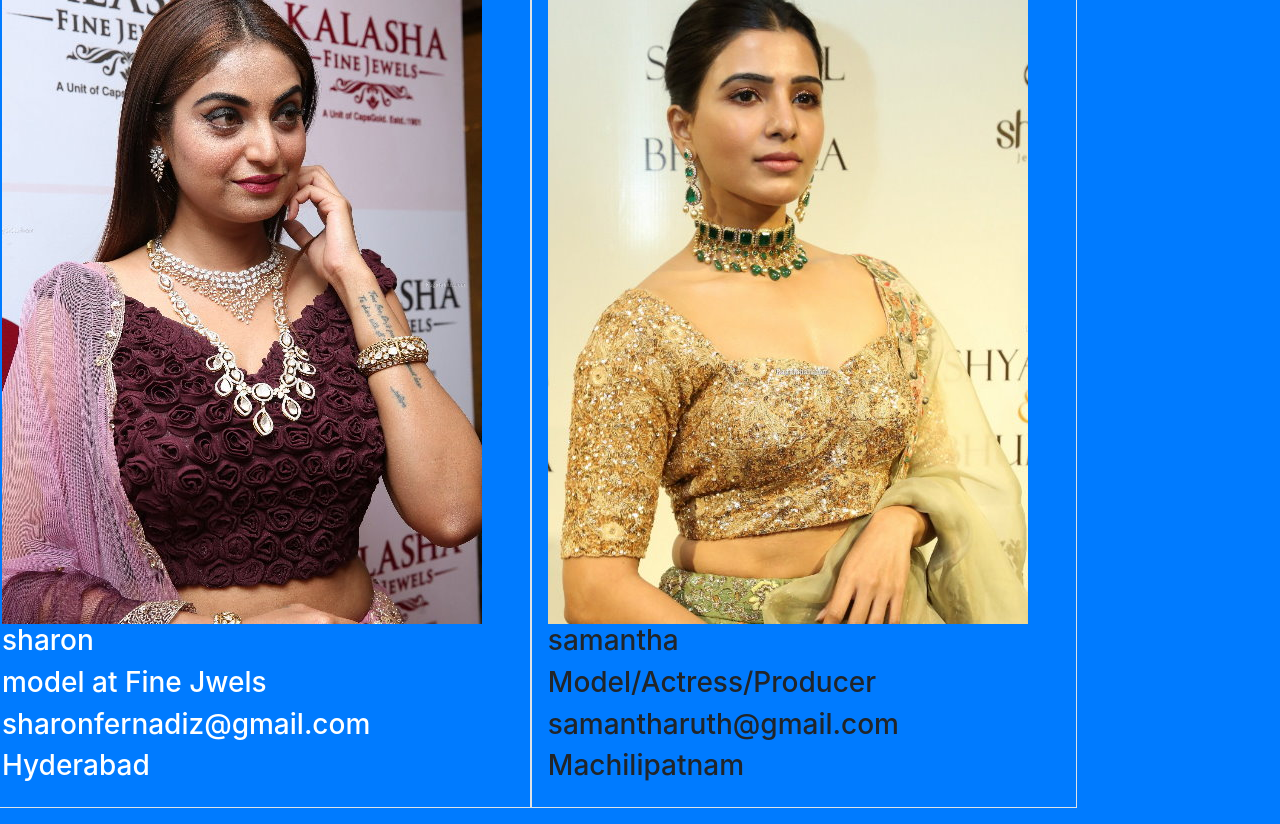
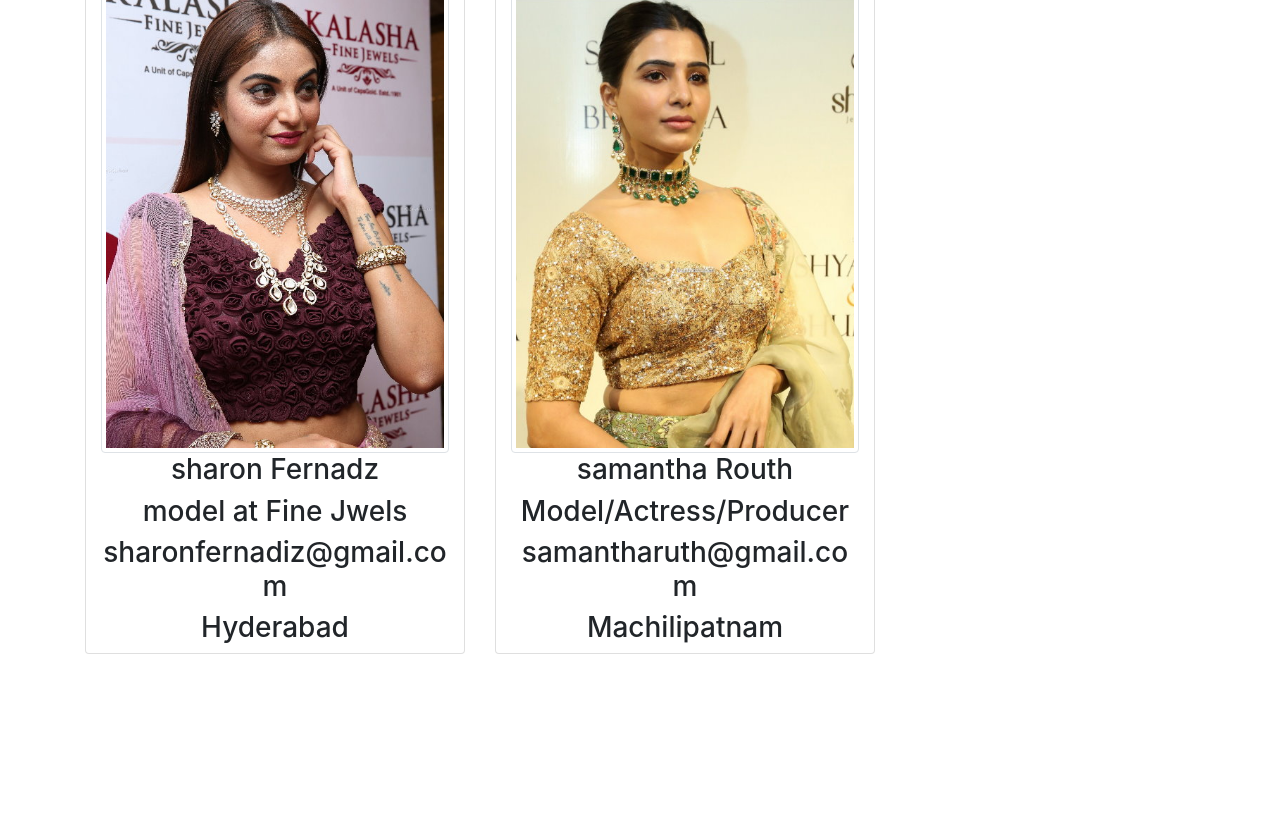
Before and after one commit to Davids-web/jsCards, a plain HTML site: page index.html in a window 1280 px wide. Shown: the part 95-919 px from the top of the page. After the commit the page ends 800 px from the top, so only its background shows below. Drawn offline with Linux system fonts and the light colour scheme.

Commit message:
max complet

```diff
--- a/data.json
+++ b/data.json
@@ -1,14 +1,14 @@
 {
 	"profilea":
 	{
-	"name" : "sharon",
+	"name" : "sharon Fernadz",
 	"email": "sharonfernadiz@gmail.com",
 	"add"	:"Hyderabad",
 	"prof": "model at Fine Jwels"
 	},
 	"profileb":
 	{
-	"name" : "samantha",
+	"name" : "samantha Routh",
 	"prof": "Model/Actress/Producer",
 	"email": "samantharuth@gmail.com",
 	"add"	:"Machilipatnam"
--- a/index.html
+++ b/index.html
@@ -3,12 +3,16 @@
 <head>
 	<title>jsonProfileCard</title>
 	<link rel="stylesheet" type="text/css" href="css/bootstrap.min.css">
+	<meta name="viewport" content="width=device-width, initial-scale=1">
 	<meta charset="utf-8">
 </head>
 <body>
-<div class="row bg-primary">
-	<div class="card-left"></div>
-	<div class="card-right"></div>
+<div class="container"><p>this is card model in bs4 from jsdom and db as json</p>
+
+	<div class="card-deck">
+		<div class="card-left"></div>
+		<div class="card-right"></div>
+	</div>
 </div>
 <script type="text/javascript" src="main.js"></script>
 </body>
--- a/main.js
+++ b/main.js
@@ -24,10 +24,10 @@ function aprofile(card)
  var heading=document.createElement('h2');
  heading.textContent="Sharon Profile";
  pdata.append(heading)
- pdata.classList.add('border','col-5','p-3','my-3','text-white')
+ pdata.classList.add('card','bg-lite','col-4','text-center')
  var pic=document.createElement('img')
  pic.src="sharon.jpg"
- //pic.classList.add('col-8','')
+ pic.classList.add('img-thumbnail')
  pdata.appendChild(pic)
  var name=document.createElement('h3')
  name.textContent=card.name;
@@ -38,6 +38,7 @@ function aprofile(card)
  var mail=document.createElement('h3')
  mail.textContent=card.email;
  pdata.appendChild(mail)
+ //mail.classList.add('text-justify')
  var add=document.createElement('h3')
  add.textContent=card.add;
  pdata.appendChild(add)
@@ -49,10 +50,10 @@ function bprofile(bcard){
 	var heading2=document.createElement('h2');
 	heading2.textContent='Samantha Profile';
 	pdata2.appendChild(heading2)
-	pdata2.classList.add('border','col-5','p-3','my-3')
+	pdata2.classList.add('card','bg-lite','text-center','col-4')
 	var pic=document.createElement('img');
 	pic.src='samantha.jpg'
-	//pic.classList.add('col-8')
+	pic.classList.add('img-thumbnail')
 	pdata2.appendChild(pic)
 	for (var i in bcard){
 		var dlop=document.createElement('h3');
```
